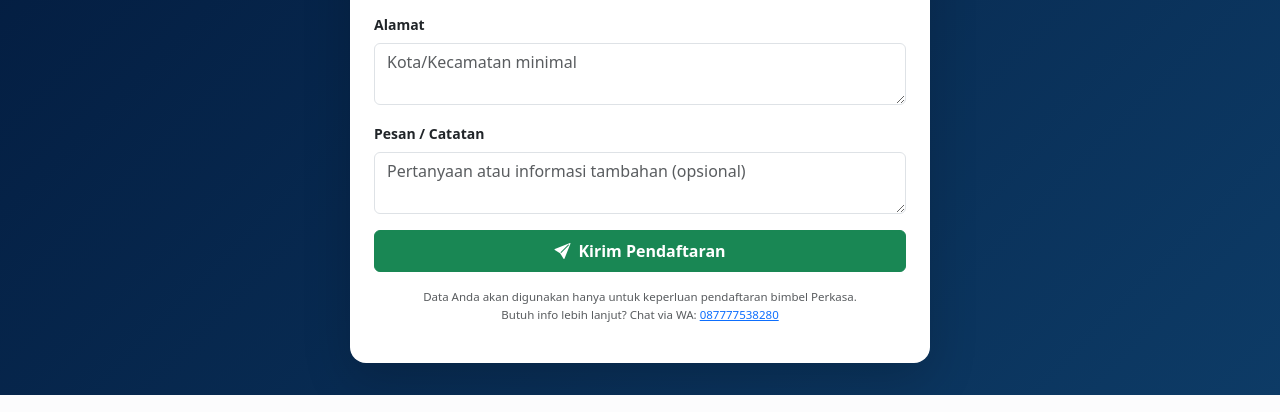
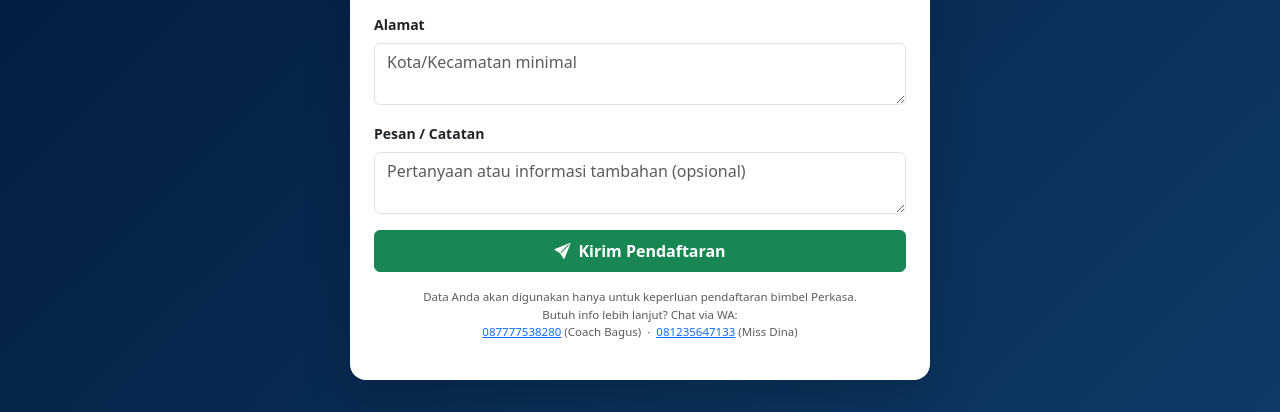
Before and after one commit to maulana-hermawan/admin-perkasa, a PHP site: page /daftar.php in a window 1280 px wide. Shown: the part 734-1146 px from the top of the page. Run offline with PHP 8.4, Linux system fonts and the light colour scheme; some libraries are stand-ins or nearby versions.

Commit message:
Hardcode admin WhatsApp contacts in registration footer
https://claude.ai/code/session_01BAhyB6RGdyu4rx8czNtLKr

```diff
--- a/daftar.php
+++ b/daftar.php
@@ -254,11 +254,10 @@ if ($_SERVER['REQUEST_METHOD'] === 'POST') {
                 <div class="col-12">
                     <p class="text-muted text-center" style="font-size:.72rem;">
                         Data Anda akan digunakan hanya untuk keperluan pendaftaran bimbel Perkasa.<br>
-                        Butuh info lebih lanjut? Chat via WA:
-                        <?php $admin_kontak = trim(explode(',', env('ADMIN_WA_NUMBER','087777538280'))[0]); ?>
-                        <a href="https://wa.me/62<?= ltrim($admin_kontak,'0') ?>">
-                            <?= e($admin_kontak) ?>
-                        </a>
+                        Butuh info lebih lanjut? Chat via WA:<br>
+                        <a href="https://wa.me/6287777538280">087777538280</a> (Coach Bagus)
+                        &nbsp;·&nbsp;
+                        <a href="https://wa.me/6281235647133">081235647133</a> (Miss Dina)
                     </p>
                 </div>
             </div>
```
